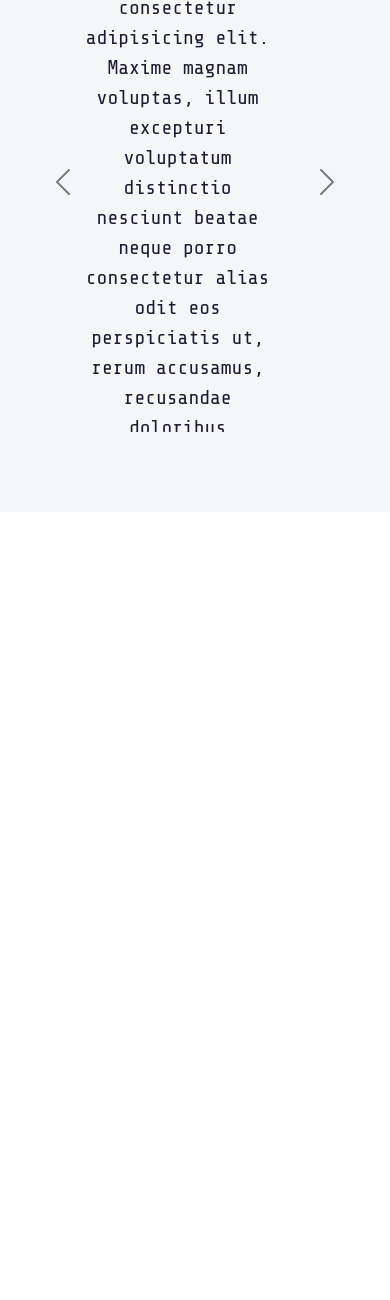
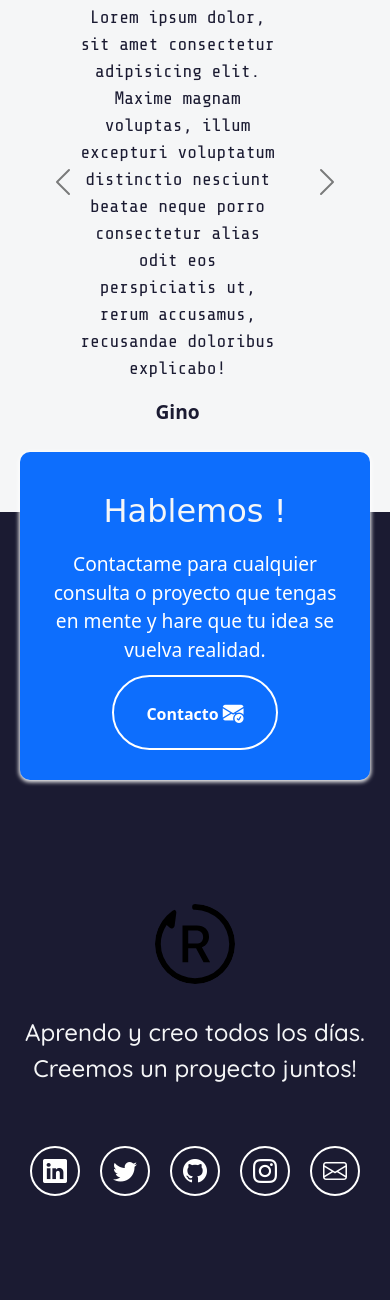
Before and after one commit to RodrigoBombieri/FreeCodeCamp, a plain HTML site: page Bootstrap/PortfolioFCC/index.html in a window 390 px wide. Shown: the part 5719-7019 px from the top of the page. Before the commit the page ends 6231 px from the top, so only its background shows below. Drawn offline with nearby package versions, Linux system fonts and the light colour scheme; a web font is replaced by a local one.

Commit message:
Terminando seccion contacto y footer

```diff
--- a/Bootstrap/PortfolioFCC/index.html
+++ b/Bootstrap/PortfolioFCC/index.html
@@ -21,7 +21,7 @@
     <!--Fuentes de Google-->
     <link rel="preconnect" href="https://fonts.googleapis.com">
     <link rel="preconnect" href="https://fonts.gstatic.com" crossorigin>
-    <link href="https://fonts.googleapis.com/css2?family=Rubik+Dirt&family=Share+Tech+Mono&display=swap" rel="stylesheet">
+    <link href="https://fonts.googleapis.com/css2?family=Quicksand:wght@500&family=Rubik+Dirt&family=Share+Tech+Mono&display=swap" rel="stylesheet">
 
 </head>
 
@@ -35,7 +35,7 @@
             </button>
             <div class="collapse navbar-collapse" id="navbar-toggler">
                 <a class="navbar-brand" href="#">
-                    <img src="img/asterisk.svg" alt="logo de la pagina" width="30" height="24"
+                    <img src="img/logo.svg" alt="logo de la pagina" width="30" height="24"
                         class="d-inline-block align-text-top">
                     Rodrigo S. Bombieri
                 </a>
@@ -351,6 +351,55 @@
           </div>
     </section>
     <!--Fin de la seccion Testimonios-->
+
+    <!--Seccion Contacto-->
+    <section class="contacto seccion-oscura">
+        <div class="container">
+            <div class="container text-center d-flex justify-content-evenly rectangulo">
+                <div class="row">
+                    <div class="col-12 col-md-4 seccion-titulo">
+                        Hablemos !
+                    </div>
+                    <div class="col-12 col-md-4 descripcion">
+                        Contactame para cualquier consulta o proyecto que tengas en mente y hare que tu idea se vuelva realidad.
+                    </div>
+                    <div class="col-12 col-md-4">
+                        <a href="mailto:rodrigosbombieri@gmail.com">
+                            <button type="button">
+                                Contacto
+                                <i class="bi bi-envelope-check-fill"></i>
+                            </button>
+                        </a>
+                    </div>
+                </div>
+            </div>
+        </div>
+    </section>
+    <!--Fin de la seccion Contacto-->
+
+    <!--Pie de pagina-->
+    <footer class="seccion-oscura d-flex flex-column justify-content-center align-items-center">
+        <img class="footer-logo" src="img/logo.svg" alt="Logo del portafolio">
+        <p class="footer-texto text-center">Aprendo y creo todos los días.<br>Creemos un proyecto juntos!</p>
+        <div class="iconos-redes-sociales d-flex flex-wrap align-items-center justify-content-center">
+            <a href="https://www.linkedin.com/in/rodrigo-bombieri/" target="_blank" rel="noopener noreferrer">
+                <i class="bi bi-linkedin"></i>
+            </a>
+            <a href="https://twitter.com/BombaDev7" target="_blank" rel="noopener noreferrer">
+                <i class="bi bi-twitter"></i>
+            </a>
+            <a href="https://github.com/RodrigoBombieri" target="_blank" rel="noopener noreferrer">
+                <i class="bi bi-github"></i>
+            </a>
+            <a href="https://www.instagram.com/rodrigo_bombieri/" target="_blank" rel="noopener noreferrer">
+                <i class="bi bi-instagram"></i>
+            </a>
+            <a href="mailto:rodrigosbombieri@gmail.com" target="_blank" rel="noopener noreferrer">
+                <i class="bi bi-envelope"></i>
+            </a>
+        </div>
+    </footer>
+    <!--Fin del pie de pagina-->
     <script src="https://cdn.jsdelivr.net/npm/bootstrap@5.3.2/dist/js/bootstrap.bundle.min.js"
         integrity="sha384-C6RzsynM9kWDrMNeT87bh95OGNyZPhcTNXj1NW7RuBCsyN/o0jlpcV8Qyq46cDfL"
         crossorigin="anonymous"></script>
--- a/Bootstrap/PortfolioFCC/style.css
+++ b/Bootstrap/PortfolioFCC/style.css
@@ -3,7 +3,6 @@
 .navbar {
     padding: 2rem;
     background-color: #7ADE30;
-
 }
 
 .navbar-collapse{
@@ -68,7 +67,6 @@ h1{
     background-color: #f5f6f7;
     min-height: 450px;
     text-align: center;
-
 }
 
 .hero-principal{
@@ -282,6 +280,111 @@ h1{
    font-size: 0.9rem;
 }
 
+/* Seccion Contacto */
+.contacto .container{
+    max-width: 1100px;
+    min-height: 200px;
+    padding: 20px;
+}
+
+.contacto .rectangulo{
+    margin-top: -5rem;
+    background-color: rgb(13, 110, 253);
+    border-radius: 10px;
+    box-shadow: 0px 1px 4px 1px white;
+}
+
+.contacto .row{
+    width: 100%;
+    display: flex;
+    align-items: center;
+}
+
+.contacto .descripcion{
+    color: white;
+    font-size: 1.2rem;
+}
+
+.contacto button{
+    color: white;
+    font-weight: bold;
+    background-color: transparent;
+    border: 2px solid white;
+    padding: 1.25em 2em;
+    margin: 10px;
+    border-radius: 100px;
+    transition: all 0.2s ease-in-out;
+}
+
+.contacto button:hover{
+    background-color: white;
+    color: black;
+}
+
+.contacto button i{
+    color: white;
+    font-size: 1.3rem;
+    transition: all 0.2s ease-in-out;
+}
+
+.contacto button:hover i{
+    color: black;
+}
+
+/* Footer */
+
+footer{
+    min-height: 500px;
+
+}
+
+.footer-logo{
+    height: 80px;
+    width: 80px;
+    margin: 10px;
+    transition: all 0.2s ease-in;
+    border-radius: 50%;
+}
+
+.footer-logo:hover{
+    box-shadow: 0 0 15px 10px #7ADE30;
+}
+
+.footer-texto{
+    font-size: 1.5rem;
+    padding: 20px;
+    margin-bottom: 30px;
+    font-family: 'Quicksand', sans-serif;
+}
+
+.iconos-redes-sociales a{
+    width: 50px;
+    height: 50px;
+    display: flex;
+    align-items: center;
+    justify-content: center;
+    padding: 2px;
+    margin: 10px;
+    border: 2px solid white;
+    border-radius: 50%;
+    transition: all 0.2s ease-in;
+}
+
+.iconos-redes-sociales a:hover{
+    background-color: white;
+    border: 2px solid rgb(13, 110, 253);
+}
+
+.iconos-redes-sociales i{
+    color: white;
+    font-size: 1.5rem;
+    transition: all 0.2s ease-in;
+}
+
+.iconos-redes-sociales a:hover i{
+    color: black;
+}
+
 /* Adaptable (responsive) a dispositivos móviles */
 
 /* Si la pantalla se achica por debajo de 767px, el navbar-brand (logo) se oculta */
@@ -307,3 +410,14 @@ h1{
         font-size: 30px;
     }
 }
+
+@media screen and (max-width: 800px) {
+    .testimonio-imagen{
+        height: 120px;
+        width: 120px;
+    }
+
+    .testimonio-texto{
+        font-size: 18px;
+    }
+}
```
Also changed, not shown: Bootstrap/PortfolioFCC/img/logo.svg (added).
